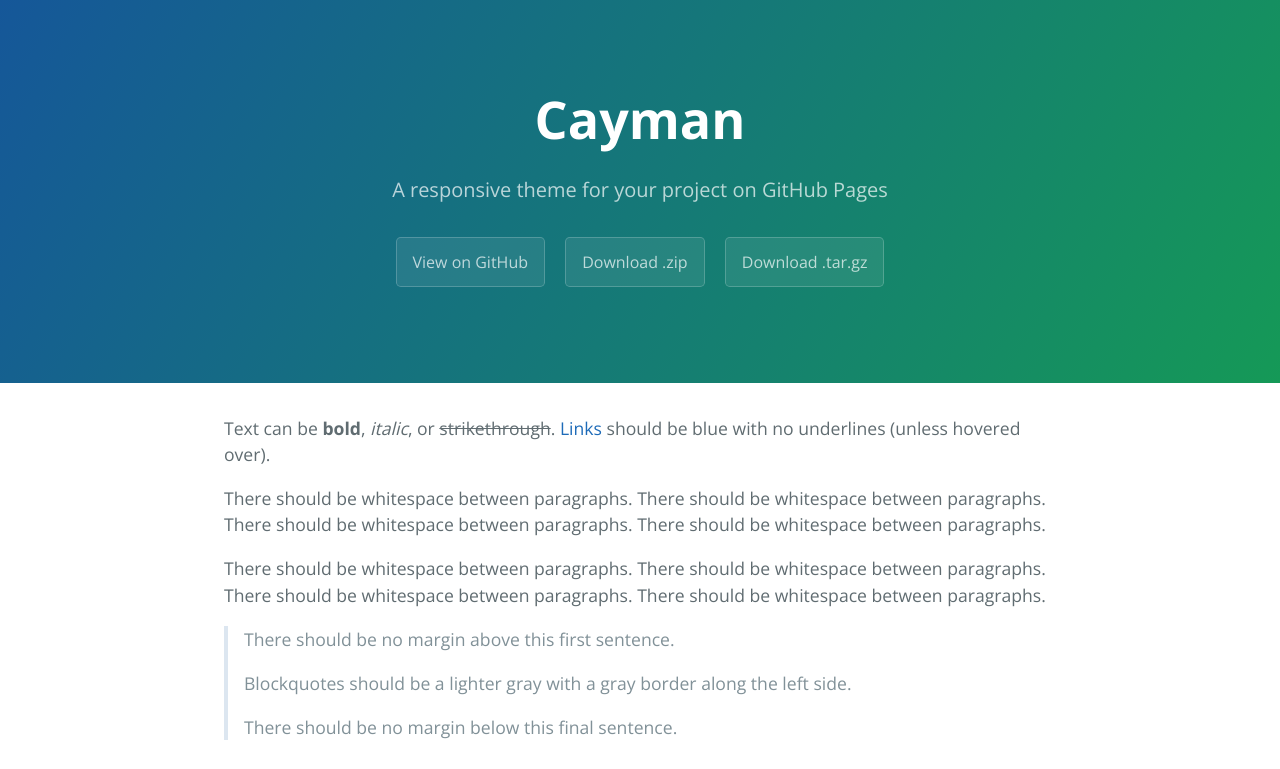
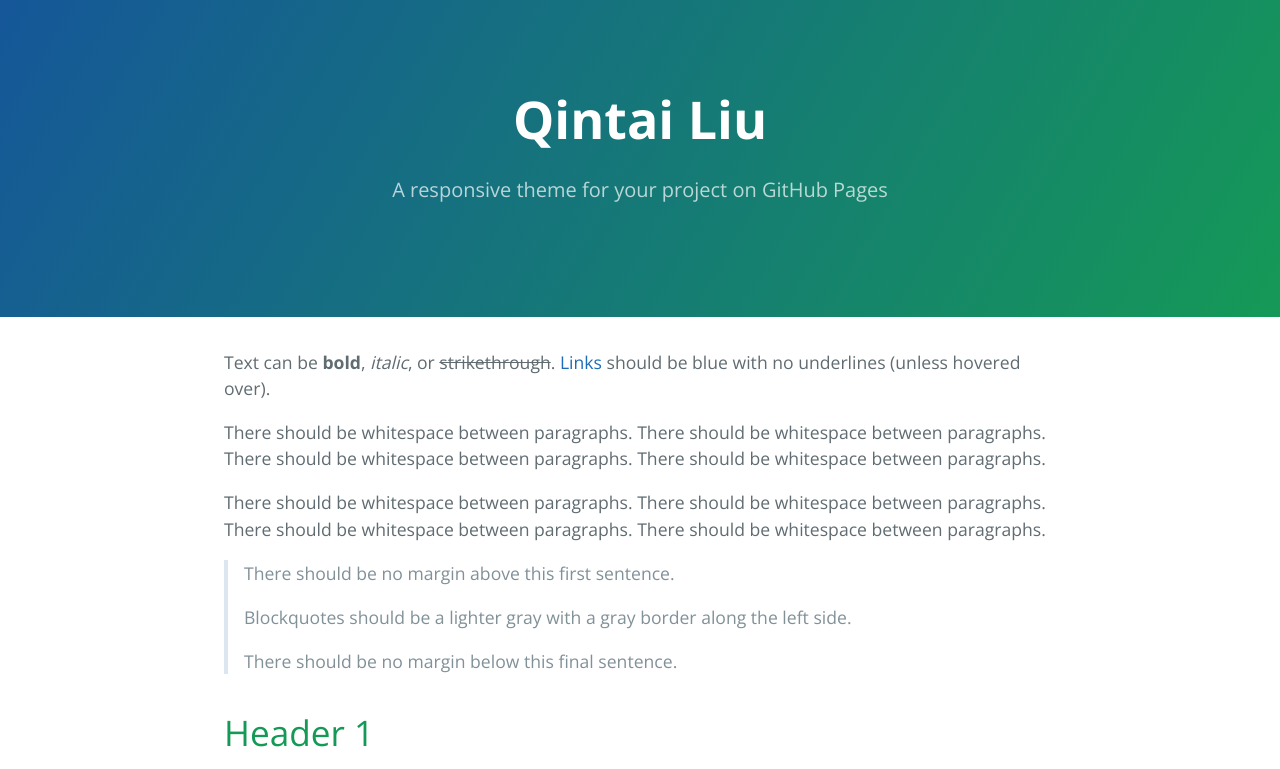
Before and after one commit to qltf8/qltf8.github.io, a website: page index.html in a window 1280 px wide. Shown: the top 769 px of the page. Drawn offline with nearby package versions, Linux system fonts and the light colour scheme.

Commit message:
edit index.html

```diff
--- a/index.html
+++ b/index.html
@@ -2,7 +2,7 @@
 <html lang="en-us">
   <head>
     <meta charset="UTF-8">
-    <title>Cayman</title>
+    <title>Qintai Liu</title>
     <meta name="viewport" content="width=device-width, initial-scale=1">
     <link rel="stylesheet" href="css/normalize.css">
     <link href='https://fonts.googleapis.com/css?family=Open+Sans:400,700' rel='stylesheet' type='text/css'>
@@ -10,11 +10,8 @@
   </head>
   <body>
     <section class="page-header">
-      <h1 class="project-name">Cayman</h1>
+      <h1 class="project-name">Qintai Liu</h1>
       <h2 class="project-tagline">A responsive theme for your project on GitHub Pages</h2>
-      <a href="#" class="btn">View on GitHub</a>
-      <a href="#" class="btn">Download .zip</a>
-      <a href="#" class="btn">Download .tar.gz</a>
     </section>
 
     <section class="main-content">
```
